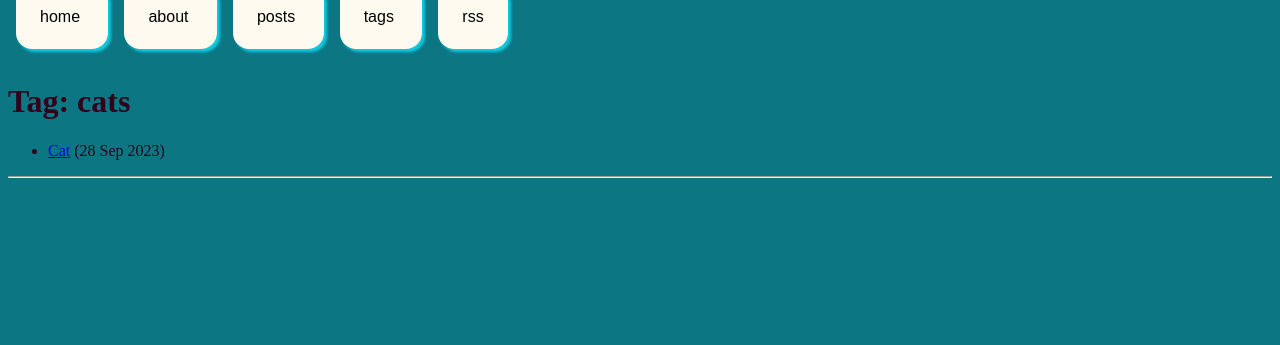
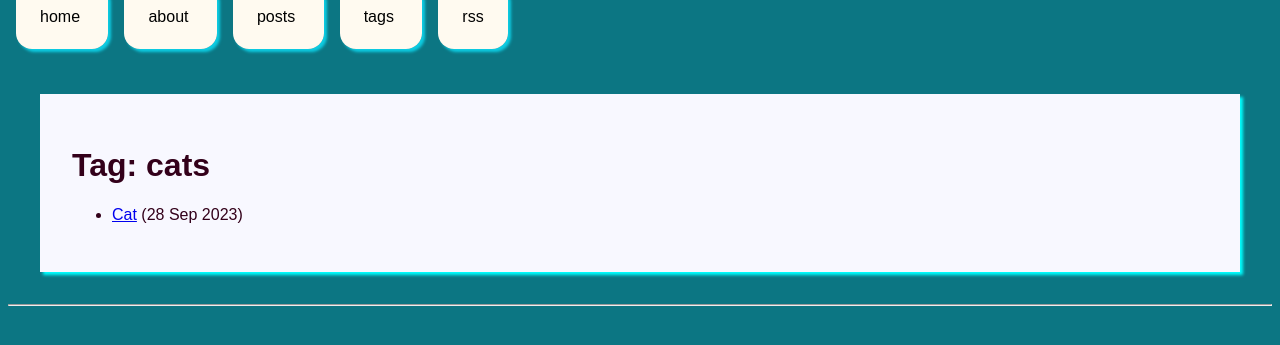
Before and after one commit to mossbeasts/mossbeasts.github.io, a Jekyll site: the page built from tag/cats.md, in a window 1280 px wide. Shown: the top 345 px of the page. Built offline with Jekyll 4.4.1, drawn with Linux system fonts in a browser that asks for light colours.

Commit message:
add background on tagpages

```diff
--- a/_layouts/tagpage.html
+++ b/_layouts/tagpage.html
@@ -1,7 +1,7 @@
 ---
 layout: default
 ---
-<div class="post">
+<div class="postbody">
 <h1>Tag: {{ page.tag }}</h1>
 <ul>
 {% for post in site.tags[page.tag] %}
```
